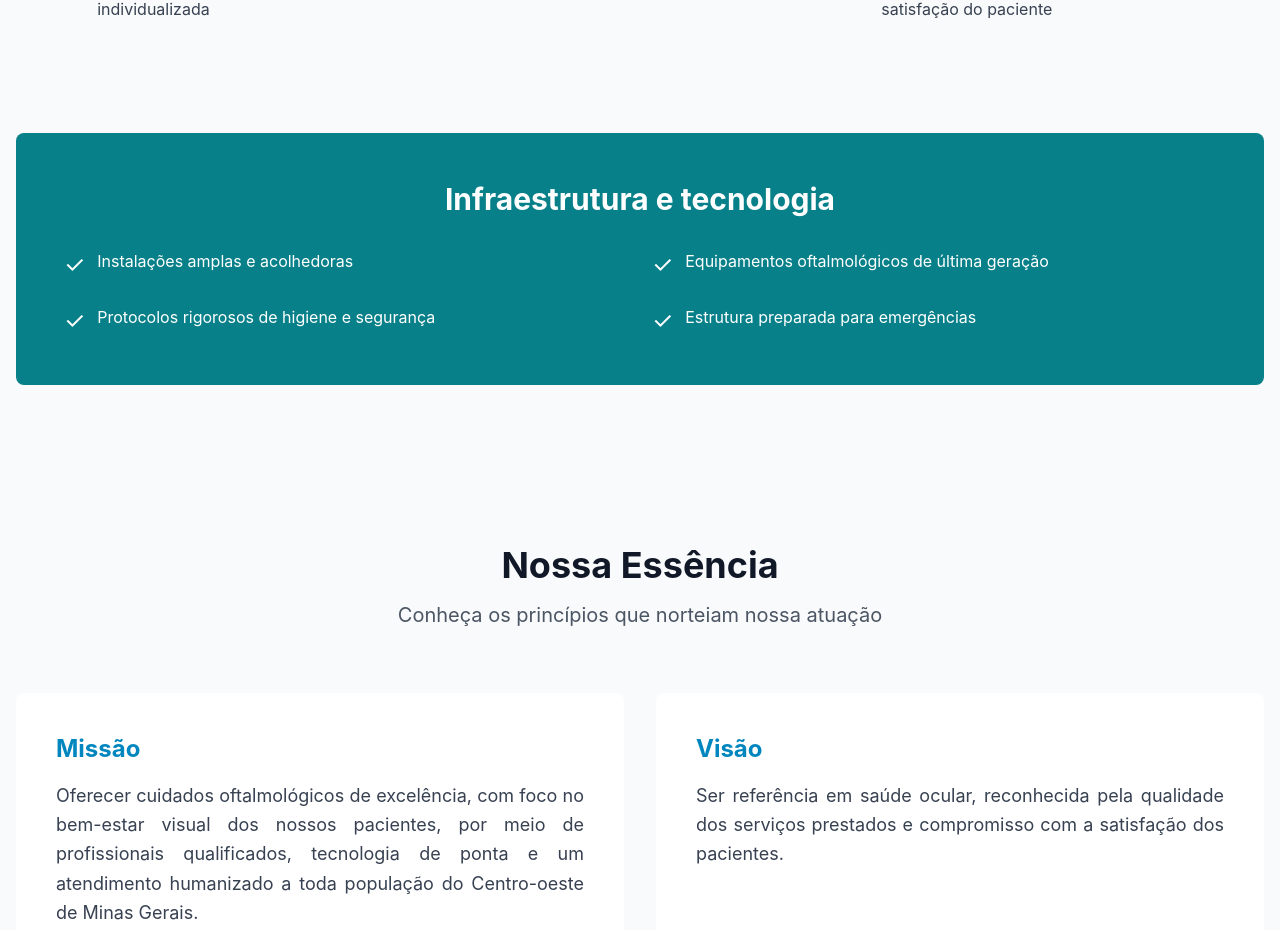
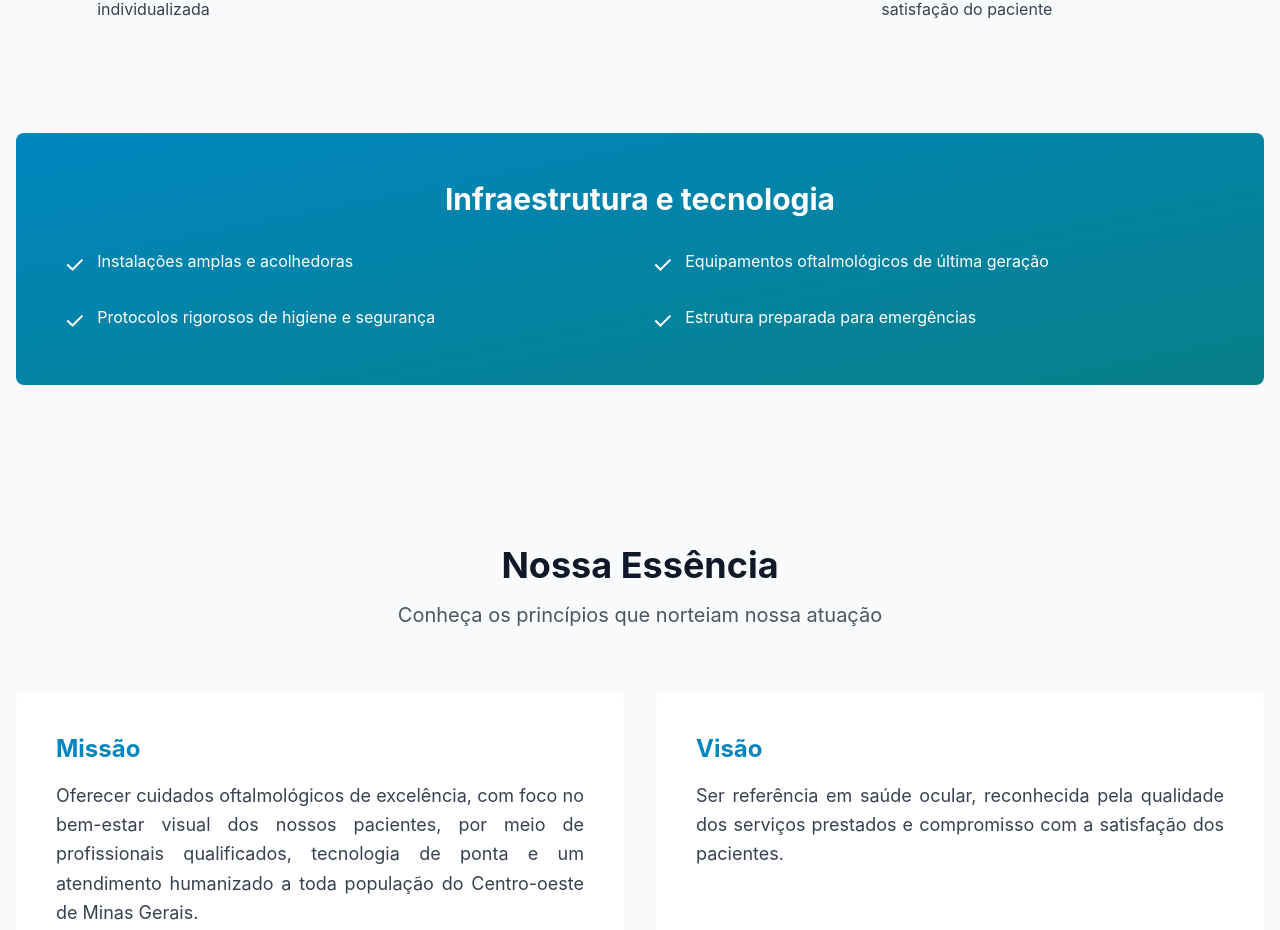
Before and after one commit to olharestecnologia/site, a Next.js app: page / in a window 1280 px wide. Shown: the part 1913-2843 px from the top of the page. Built offline with nearby package versions, Linux system fonts and the light colour scheme.

Commit message:
Update About component background to a gradient for enhanced visual appeal.

```diff
--- a/components/About.tsx
+++ b/components/About.tsx
@@ -72,7 +72,7 @@ export default function About() {
 
         {/* Infraestrutura */}
         {sections[3] && (
-          <div className="bg-teal text-white rounded-lg p-8 md:p-12">
+          <div className="bg-gradient-to-br from-primary to-teal text-white rounded-lg p-8 md:p-12">
             <h2 className="text-3xl font-bold mb-8 text-center">
               {sections[3].title}
             </h2>
```
